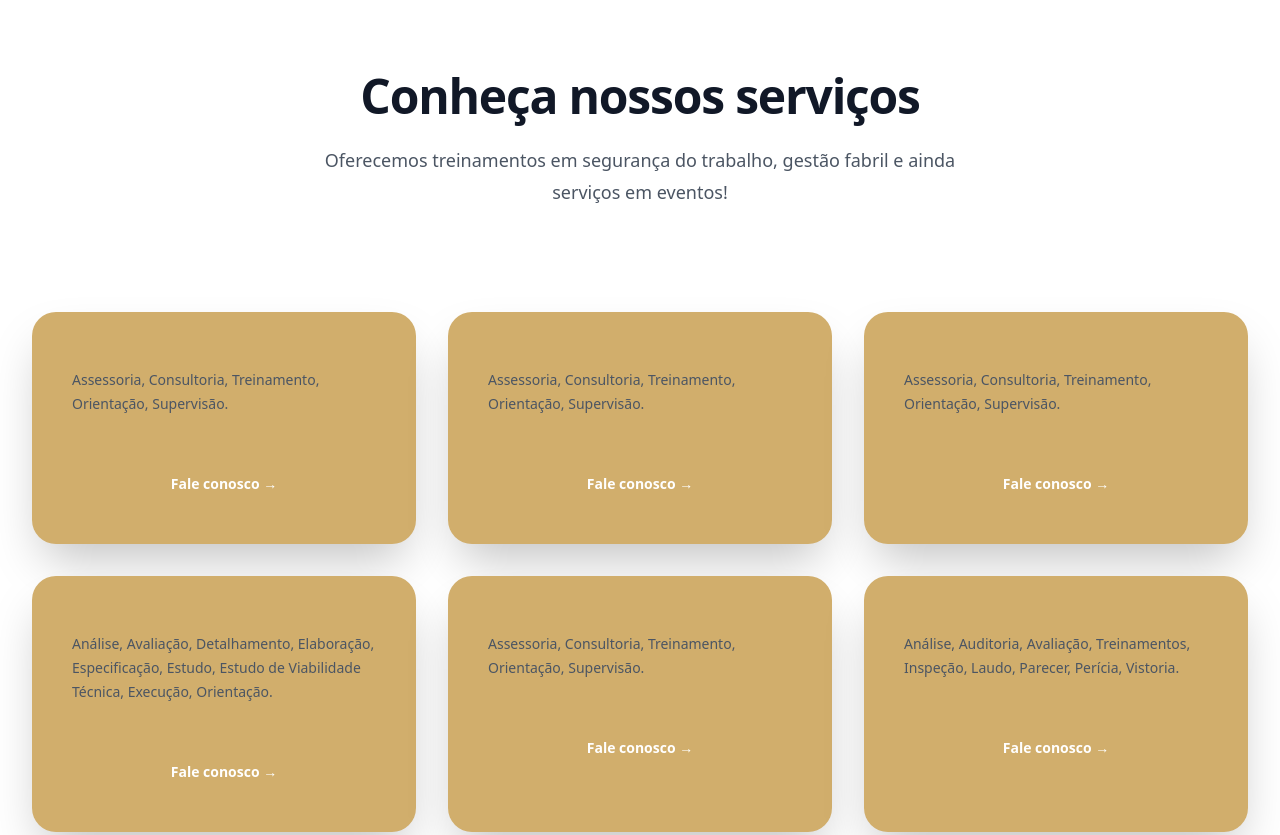
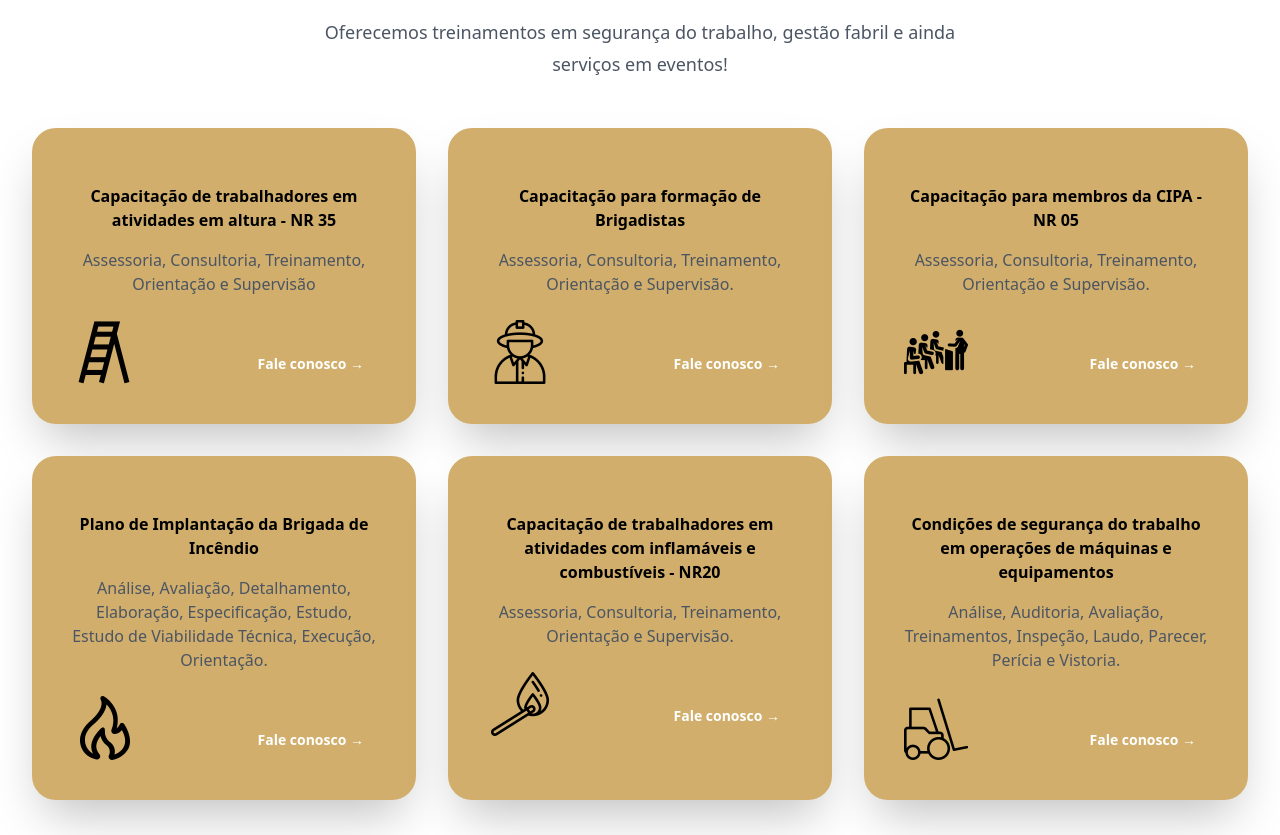
Before and after one commit to FrancianeMenestrina/ewald-engenharia-site, a Gatsby site: page / in a window 1280 px wide. Shown: the part 2648-3483 px from the top of the page. Built offline with nearby package versions, Linux system fonts and the light colour scheme; Gatsby itself is replaced by a stand-in of ours.

Commit message:
adding cards pictures

```diff
--- a/src/components/PerfilGui/index.js
+++ b/src/components/PerfilGui/index.js
@@ -21,7 +21,7 @@ const benefits = [
 
 const PerfilGui = () => {
   return (
-    <div className="bg-white pb-16 pt-24 sm:pb-24 sm:pt-32 xl:pb-32">
+    <div className="bg-white pb-16 -mb-10 pt-24 sm:pb-24 sm:pt-32 xl:pb-32">
       <p className="text-center text-3xl  text-black font-bold  sm:text-2xl">
         SAIBA MAIS SOBRE NOSSO INSTRUTOR
       </p>
--- a/src/components/Servicos/index.js
+++ b/src/components/Servicos/index.js
@@ -1,62 +1,74 @@
 import React from "react";
+import escada from "../../images/escada.png";
+import fire from "../../images/fire.png";
+import bomber from "../../images/bomber.png";
+import inflamavel from "../../images/inflamavel.png";
+import empilhadeira from "../../images/empilhadeira.png";
+import cipa from "../../images/cipa.png";
 
 const tiers = [
   {
     name: "Capacitação de trabalhadores em atividades em altura - NR 35",
     id: "01",
     href: "#",
+    type: "escada",
 
     description:
-      "Assessoria, Consultoria, Treinamento, Orientação, Supervisão.",
+      "Assessoria, Consultoria, Treinamento, Orientação e Supervisão",
   },
   {
-    name: "Capacitação para formação de Brigadistas.",
+    name: "Capacitação para formação de Brigadistas",
     id: "02",
     href: "#",
+    type: "bomber",
 
     description:
-      "Assessoria, Consultoria, Treinamento, Orientação, Supervisão.",
+      "Assessoria, Consultoria, Treinamento, Orientação e Supervisão.",
   },
   {
     name: "Capacitação para membros da CIPA - NR 05",
     id: "03",
     href: "#",
+    type: "cipa",
 
     description:
-      "Assessoria, Consultoria, Treinamento, Orientação, Supervisão.",
+      "Assessoria, Consultoria, Treinamento, Orientação e Supervisão.",
   },
   {
     name: "Plano de Implantação da Brigada de Incêndio",
     id: "04",
     href: "#",
+    type: "fogo",
 
     description:
       "Análise, Avaliação, Detalhamento, Elaboração, Especificação, Estudo, Estudo de Viabilidade Técnica, Execução, Orientação.",
   },
   {
-    name: "Capacitação de trabalhadores em atividades com inflamáveis e combustíveis - NR20.",
+    name: "Capacitação de trabalhadores em atividades com inflamáveis e combustíveis - NR20",
     id: "05",
     href: "#",
+    type: "inflamavel",
 
     description:
-      "Assessoria, Consultoria, Treinamento, Orientação, Supervisão.",
+      "Assessoria, Consultoria, Treinamento, Orientação e Supervisão.",
   },
   {
-    name: "Condições de segurança do trabalho em operações de máquinas e equipamentos.",
+    name: "Condições de segurança do trabalho em operações de máquinas e equipamentos",
     id: "06",
     href: "#",
+    type: "empilhadeira",
 
     description:
-      "Análise, Auditoria, Avaliação, Treinamentos, Inspeção, Laudo, Parecer, Perícia, Vistoria.",
+      "Análise, Auditoria, Avaliação, Treinamentos, Inspeção, Laudo, Parecer, Perícia e Vistoria.",
   },
 ];
 
 const Servicos = () => {
   return (
-    <div className="bg-white py-24 sm:py-32">
+    <div className="mx-auto bg-white -mt-20 py-24 sm:py-32">
       <div className="mx-auto max-w-7xl px-6 lg:px-8">
         <div className="mx-auto max-w-4xl text-center">
-          <p className="mt-2 text-4xl font-bold tracking-tight text-gray-900 sm:text-5xl">
+          <p className=" text-4xl font-bold tracking-tight text-gray-900 sm:text-5xl">
             Conheça nossos serviços
           </p>
         </div>
@@ -64,28 +76,55 @@ const Servicos = () => {
           Oferecemos treinamentos em segurança do trabalho, gestão fabril e
           ainda serviços em eventos!
         </p>
-        <div className="mt-16 flex justify-center"></div>
+        <div className="mt-2 flex justify-center"></div>
         <div className="isolate mx-auto  mt-10 grid max-w-md grid-cols-1 gap-8 lg:mx-0 lg:max-w-none lg:grid-cols-3">
           {tiers.map((tier) => (
             <div
               key={tier.id}
               className="shadow-2xl bg-amarelo rounded-3xl p-8 xl:p-10"
             >
-              <p className="mt-4 text-sm leading-6 text-gray-600">
+              <p className="mt-4 text-base font-bold text-center leading-6 text-black">
+                {tier.name}
+              </p>
+              <p className="mt-4 text-base text-center leading-6 text-gray-600">
                 {tier.description}
               </p>
               <p className="mt-6 flex items-baseline gap-x-1">
                 <span className="text-4xl font-bold tracking-tight text-gray-900"></span>
                 <span className="text-sm font-semibold leading-6 text-gray-600"></span>
               </p>
+              <div className="flex justify-between">
+                {tier.type === "escada" ? (
+                  <img className="w-16 h-16" src={escada} alt="escada" />
+                ) : tier.type === "bomber" ? (
+                  <img className="w-16 h-16" src={bomber} alt="bomber" />
+                ) : tier.type === "empilhadeira" ? (
+                  <img
+                    className="w-16 h-16"
+                    src={empilhadeira}
+                    alt="empilhadeira"
+                  />
+                ) : tier.type === "inflamavel" ? (
+                  <img
+                    className="w-16 h-16"
+                    src={inflamavel}
+                    alt="inflamavel"
+                  />
+                ) : tier.type === "fogo" ? (
+                  <img className="w-16 h-16" src={fire} alt="fogo" />
+                ) : (
+                  <img className="w-16 h-16" src={cipa} alt="cipa" />
+                )}
+
                 <a
                   href="https://wa.me/5547984174008?text=Olá!%20Gostaria%20de%20saber%20mais%20sobre%20os%20serviços%20da%20Ewald%20Engenharia!"
                   target="_blank"
                   aria-describedby={tier.id}
-                className="text-white  hover:bg-gray-300 hover:text-black mt-6 block rounded-md py-2 px-3 text-center text-sm font-semibold leading-6 focus-visible:outline focus-visible:outline-2 focus-visible:outline-offset-2 "
+                  className="text-white  text-end  hover:text-black mt-6 block rounded-md py-2 px-3  text-sm font-semibold leading-6 focus-visible:outline focus-visible:outline-2 focus-visible:outline-offset-2 "
                 >
                   Fale conosco <span aria-hidden="true">&rarr;</span>
                 </a>
+              </div>
             </div>
           ))}
         </div>
--- a/src/pages/index.js
+++ b/src/pages/index.js
@@ -17,10 +17,10 @@ const Index = () => {
         title="Ewald Engenharia"
         description="Ewald Engenharia - Segurança do Trabalho e Gestão Fabril"
       ></Seo>
+      <WhatsAppIcon />
       <Header />
       <Hero />
       <Clientes />
-      <WhatsAppIcon />
       <PerfilGui />
       <Servicos />
       <ServicosTagMenor />
--- a/src/pages/styles.css
+++ b/src/pages/styles.css
@@ -3,6 +3,6 @@
 @tailwind utilities;
 
 .gradient {
-  background: linear-gradient(180deg, #D1AE6C  0%, #9CA3AF 90%)
+  background: linear-gradient(180deg, #D1AE6C  0%, #d1d1d3 90%)
   /* background: linear-gradient(90deg, #9CA3AF 0%, #D1AE6C 100%) */
 }
```
Also changed, not shown: src/images/bomber.png (added), src/images/cipa.png (added), src/images/empilhadeira.png (added), src/images/escada.png (added), src/images/fire.png (added), src/images/inflamavel.png (added). Lines whose indentation alone changed are shown as unchanged.
